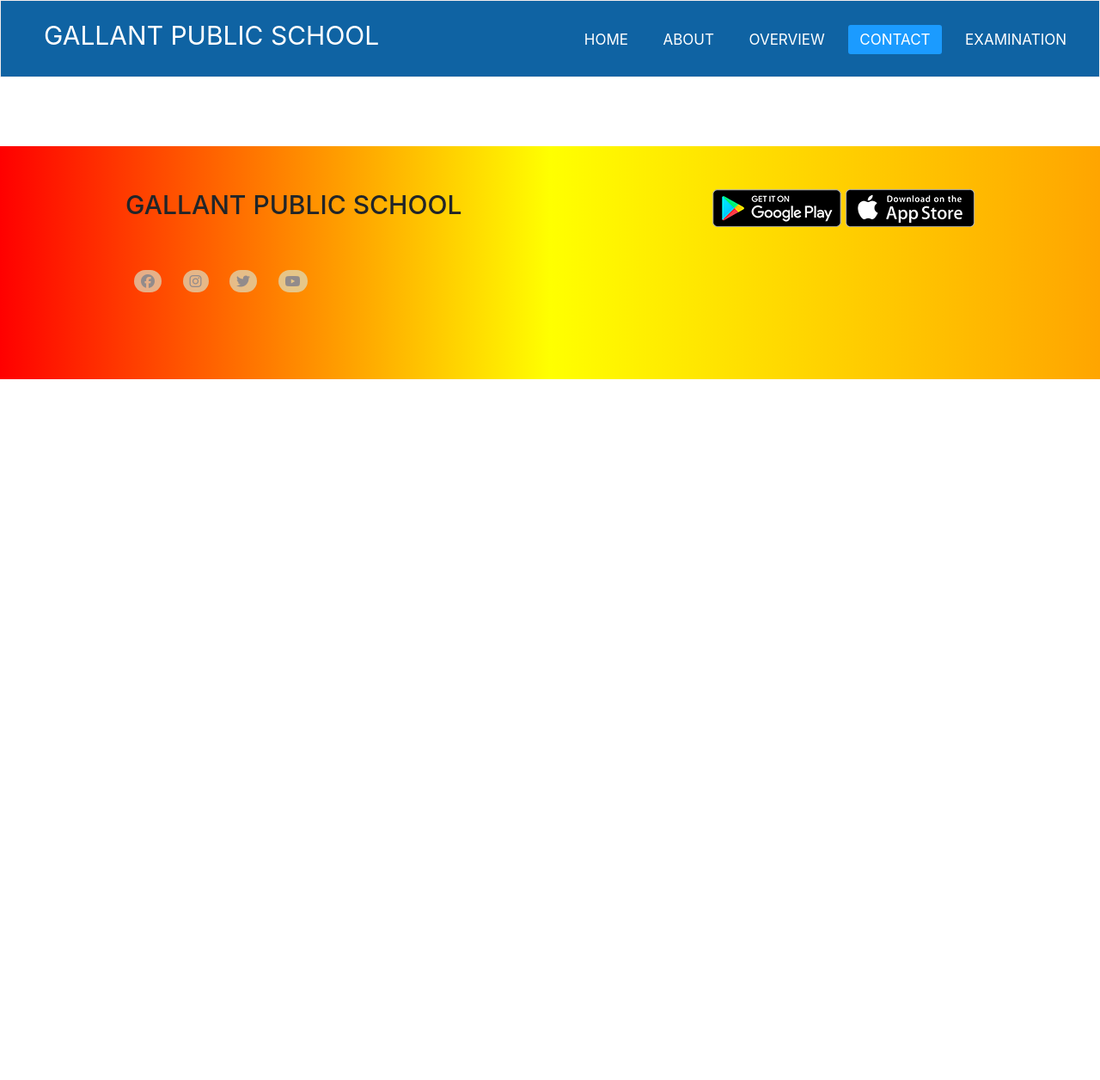
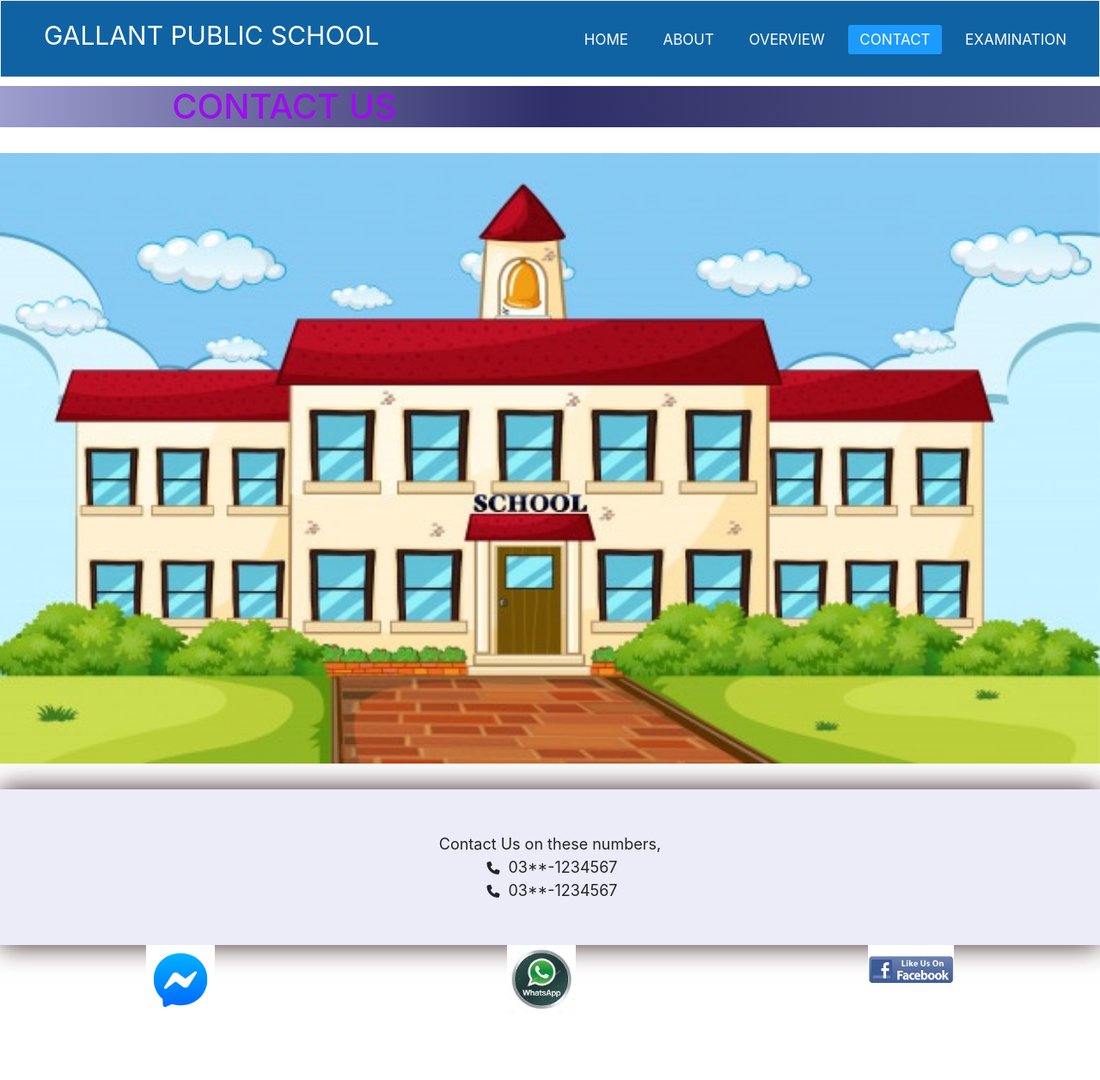
Before and after one commit to Aasmakanwal/Scchool-website, a plain HTML site: page contact.html in a window 1280 px wide. Shown: the top 1256 px of the page at 86% size. Before the commit the page ends 800 px from the top, so only its background shows below. Drawn offline with Linux system fonts and the light colour scheme.

Commit message:
make contact page

```diff
--- a/contact.css
+++ b/contact.css
@@ -137,3 +137,41 @@
   text-decoration: transparent;
   background-color: transparent;
 }
+/* second container */
+.second-one{
+  margin-top: 10px;
+  margin-bottom: 30px;
+  text-align: center !important;
+  color: #9e0df1;
+  /* border: 1px solid black; */
+  /* background-color: linear-gradient(to right, rgb(157, 157, 206),rgb(17, 17, 78),rgb(85, 85, 129)); */
+  background-image: linear-gradient(to right, rgb(157, 157, 206),rgb(47, 47, 105),rgb(85, 85, 129));
+}
+/* third container */
+.third-one{
+  background-color: rgb(236, 236, 248);
+  margin: 30px 0px 0px 0px;
+  text-align: center;
+  font-size: 18px;
+  padding: 50px 0px 50px 0px;
+  -moz-box-shadow: 0 0 30px #352222;
+  -webkit-box-shadow: 0 0 30px #3a1d1d;
+  box-shadow: 0 0 30px #382323
+  /* height: 200px; */
+  /* line-height: 200px; */
+  background-color: blue;
+}
+/* .fa-phone{
+ font-size: 15px;
+} */
+.third-one .fas{
+  padding: 5px 5px 5px 5px;
+  border-radius: 15px;
+  font-size: 15px;
+}
+/* fifth container */
+.fifth{
+  display: flex;
+  flex-wrap: wrap;
+  justify-content: space-around;
+}
--- a/contact.html
+++ b/contact.html
@@ -10,6 +10,7 @@
     <link rel="stylesheet" href="https://cdnjs.cloudflare.com/ajax/libs/font-awesome/4.7.0/css/font-awesome.min.css">
 </head>
 <body>
+    <!-- FIRST CONTAINER -->
     <nav class="sticky">
         <input type="checkbox" id="check">
         <label for="check" class="checkbtn">
@@ -24,6 +25,37 @@
             <li><a href="examination.html">Examination</a></li>
         </ul>
       </nav>
+      <!-- second container -->
+      <div class="second-one">
+          <h1>
+              CONTACT US
+          </h1>
+      </div>
+      <!-- sixth container -->
+      <div>
+          <img src="images/school.jpg" alt="school" width="100%">
+      </div>
+      <!-- third container -->
+      <div class="third-one">
+          Contact Us on these numbers, <br>
+          <i class="fas fa-phone"></i> 03**-1234567 <br>
+          <i class="fas fa-phone"></i> 03**-1234567
+      </div>
+      <!-- fifth container -->
+      <div class="fifth">
+        <div class="fifth-one">
+            <abbr title="Messenger"><a href="#"><img src="images/messenger.png" alt="messenger" width="80px"></a></abbr>
+        </div>
+        <!-- <div>
+            <abbr title="whatsApp"><a href="#"><img src="images/whatsApp.jpg" alt="whatsApp" width="80px"></a></abbr>
+        </div>  -->
+        <div class="fifth-two">
+          <abbr title="whatsApp"><a href="#"><img src="images/whatsApp.jpg" alt="whatsApp" width="80px"></a></abbr>
+      </div>
+      <div class="fifth-three">
+        <abbr title="Facebook"><a href="#"><img src="images/facebook.jpg" alt="facebook" width="100px"></a></abbr>
+    </div>
+</div>
       <!-- fourth container -->
     <div class="fourth">
         <div class="fourth-one">
--- a/examination.css
+++ b/examination.css
@@ -146,7 +146,8 @@
   margin-top: 10px;
   margin-bottom: 30px;
   text-align: center !important;
-  color: #8e3abe;
+  color: #9e0df1;
+  background-image: linear-gradient(to right, rgb(157, 157, 206),rgb(47, 47, 105),rgb(85, 85, 129));
 }
 .second-two h5{
   color: rgb(63, 62, 62);
--- a/overview.css
+++ b/overview.css
@@ -115,7 +115,8 @@
     margin-top: 10px;
     margin-bottom: 30px;
     text-align: center !important;
-    color: #8e3abe;
+    color: #9e0df1;
+    background-image: linear-gradient(to right, rgb(157, 157, 206),rgb(47, 47, 105),rgb(85, 85, 129));
   }
 .second-two p{
     color: rgb(63, 62, 62);
```
Also changed, not shown: examination.html (line endings or trailing spaces), images/facebook.jpg (added), images/messenger.png (added), images/school.jpg (added), images/twitter.png (added), images/whatsApp.jpg (added).
